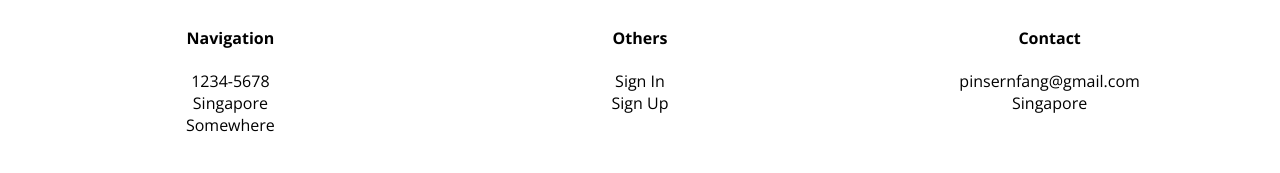
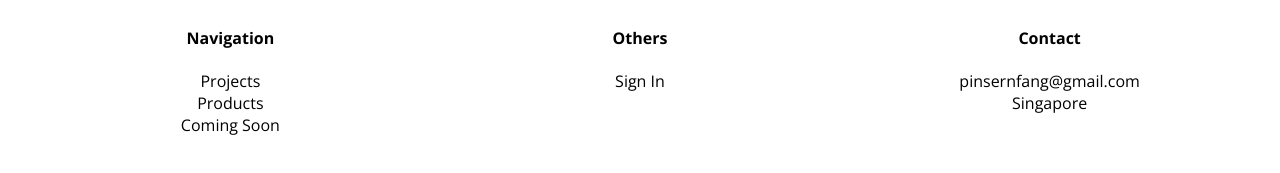
Before and after one commit to fangpinsern/pinsandneedles-frontend, a React (Create React App) app: page / in a window 1280 px wide. Shown: the part 859-1032 px from the top of the page. Built offline with nearby package versions, Linux system fonts and the light colour scheme.

Commit message:
Minor updates and bug fixes

```diff
--- a/src/home/pages/Home.js
+++ b/src/home/pages/Home.js
@@ -4,6 +4,7 @@ import HomeCard from "../components/HomeCard";
 import image1 from "../../images/KESunset1.jpg";
 import image2 from "../../images/KESunset2.jpg";
 import image3 from "../../images/writeCheatSheet2.jpg";
+import resume from "../../images/Pin_Sern_Resume.pdf";
 
 import "./Home.css";
 
@@ -69,7 +70,7 @@ function Home() {
                 src={image3}
                 title="Resume"
                 description="Please hire me"
-                link={image1}
+                link={resume}
                 download={true}
                 newTab={"true"}
               />
--- a/src/sellSecondhand/pages/ProductsInputPage.js
+++ b/src/sellSecondhand/pages/ProductsInputPage.js
@@ -22,11 +22,6 @@ function ProductsInputPage() {
       isValid: false,
     },
     description: {
-      type: "string",
-      value: "",
-      isValid: false,
-    },
-    imageUrl: {
       type: "string",
       value: "",
       isValid: false,
@@ -71,7 +66,6 @@ function ProductsInputPage() {
       const formData = new FormData();
       formData.append("name", formState.inputs.name.value);
       formData.append("description", formState.inputs.description.value);
-      formData.append("imageUrl", formState.inputs.imageUrl.value);
       formData.append(
         "fullProductOutline",
         formState.inputs.fullProductOutline.value
@@ -146,18 +140,6 @@ function ProductsInputPage() {
         />
         <MultipleImageUpload id="image" onInput={inputHandler} />
         <Input
-          id="imageUrl"
-          label="Image URL"
-          onInput={inputHandler}
-          validators={[VALIDATOR_REQUIRE()]}
-          element="input"
-          type="text"
-          placeholder="Image URL"
-          errorText="Please enter a valid URL"
-          initialValue={formState.inputs.imageUrl.value}
-          initialValid={formState.inputs.imageUrl.isValid}
-        />
-        <Input
           id="description"
           label="Description"
           onInput={inputHandler}
--- a/src/sellSecondhand/pages/ProductsSubPage.js
+++ b/src/sellSecondhand/pages/ProductsSubPage.js
@@ -28,7 +28,7 @@ function ProductsSubPage() {
           throw new Error(resData.msg);
         }
         setProductData(resData.product);
-        console.log(resData);
+        // console.log(resData);
         setIsLoading(false);
       } catch (err) {
         console.log(err);
@@ -47,9 +47,9 @@ function ProductsSubPage() {
     );
   }
 
-  !isLoading &&
-    productData &&
-    console.log(process.env.REACT_APP_BACKEND_URL + productData.imageUrl);
+  // !isLoading &&
+  //   productData &&
+  //   console.log(process.env.REACT_APP_BACKEND_URL + productData.imageUrl);
   return (
     <React.Fragment>
       {isLoading && (
--- a/src/shared/Footer/Footer.js
+++ b/src/shared/Footer/Footer.js
@@ -13,9 +13,13 @@ function Footer(props) {
       <div className="footerMainLeft">
         <h4>Navigation</h4>
         <ul>
-          <li>1234-5678</li>
-          <li>Singapore</li>
-          <li>Somewhere</li>
+          <li>
+            <NavLink to="/projects">Projects</NavLink>
+          </li>
+          <li>
+            <NavLink to="/products">Products</NavLink>
+          </li>
+          <li>Coming Soon</li>
         </ul>
       </div>
       {/* column 2 */}
@@ -27,11 +31,11 @@ function Footer(props) {
               <NavLink to="/login">Sign In</NavLink>
             </li>
           )}
-          {!auth.isLoggedIn && (
+          {/* {!auth.isLoggedIn && (
             <li>
               <NavLink to="/signup">Sign Up</NavLink>
             </li>
-          )}
+          )} */}
           {auth.isLoggedIn && (
             <li>
               <NavLink to="/updateinfo">Update Info</NavLink>
--- a/src/shared/Navigation/NavLinks.css
+++ b/src/shared/Navigation/NavLinks.css
@@ -50,7 +50,7 @@
 
 .nav-links button:hover,
 .nav-links button:active {
-  background: #292929;
+  /* background: #292929; */
   color: white;
 }
 
--- a/src/shared/UIElements/SlideShow.css
+++ b/src/shared/UIElements/SlideShow.css
@@ -1,7 +1,3 @@
-* {
-  box-sizing: border-box;
-}
-
 /* Slideshow container */
 .slideshow-container {
   max-width: 250px;
@@ -76,11 +72,6 @@
   transition: background-color 0.6s ease;
 }
 
-.active,
-.dot:hover {
-  background-color: #717171;
-}
-
 /* Fading animation */
 .fade {
   -webkit-animation-name: fade;
--- a/src/shared/UIElements/SlideShow.js
+++ b/src/shared/UIElements/SlideShow.js
@@ -51,7 +51,7 @@ function SlideShow(props) {
   const [slideIndex, setSlideIndex] = useState(0);
   const [image, setImage] = useState(imgCollection[slideIndex]);
 
-  console.log(slideIndex);
+  //   console.log(slideIndex);
   function plusSlides(n) {
     let a = slideIndex + n;
 
```
Also changed, not shown: 1 other file (tests, documents, lock files or other folders).
